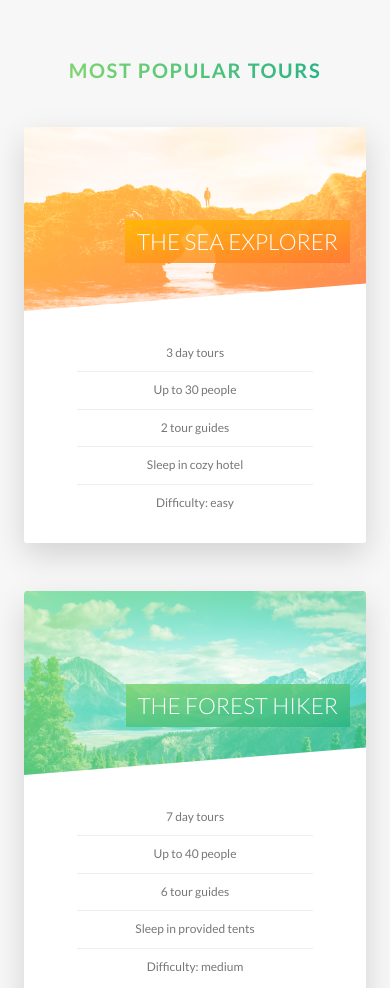
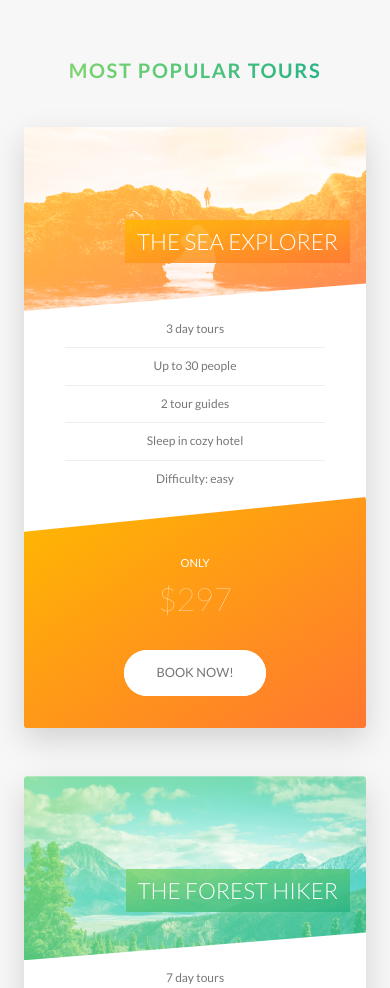
Before and after one commit to muhkyle17/natours-project, a website: page index.html in a window 390 px wide. Shown: the part 2462-3450 px from the top of the page. Drawn offline with Linux system fonts and the light colour scheme.

Commit message:
Add responsiveness to tours, stories and booking sections

```diff
--- a/sass/components/_card.scss
+++ b/sass/components/_card.scss
@@ -179,4 +179,48 @@
     font-size: 6rem;
     font-weight: 100;
   }
+
+  @include respond(tab-port) {
+    height: auto;
+    border-radius: 0.3rem;
+    background-color: $color-white;
+    box-shadow: 0 1.5rem 4rem rgba($color-black, 0.15);
+
+    &__side {
+      height: auto;
+      position: relative;
+      box-shadow: none;
+
+      &--back {
+        transform: rotateY(0);
+        clip-path: polygon(0 15%, 100% 0, 100% 100%, 0% 100%);
+      }
+    }
+
+    &:hover &__side--front {
+      transform: rotateY(-0);
+    }
+
+    &__details {
+      padding: 0 1rem;
+    }
+
+    // BACK SIDE STYLING
+    &__cta {
+      position: relative;
+      top: 0;
+      left: 0;
+      transform: translate(0);
+      width: 100%;
+      padding: 7rem 4rem 4rem 4rem;
+    }
+
+    &__price-box {
+      margin-bottom: 3rem;
+    }
+
+    &__price-value {
+      font-size: 4rem;
+    }
+  }
 } // .card
--- a/sass/components/_form.scss
+++ b/sass/components/_form.scss
@@ -15,6 +15,10 @@
     width: 90%;
     display: block;
     transition: all 0.3s;
+
+    @include respond(tab-port) {
+      width: 100%;
+    }
 
     &:focus {
       outline: none;
@@ -49,6 +53,11 @@
   &__radio-group {
     width: 49%;
     display: inline-block;
+
+    @include respond(tab-port) {
+      width: 100%;
+      margin-bottom: 2rem;
+    }
   }
 
   &__radio-input {
--- a/sass/components/_story.scss
+++ b/sass/components/_story.scss
@@ -10,6 +10,16 @@
   font-size: $default-font-size;
   transform: skewX(-12deg);
 
+  @include respond(tab-port) {
+    width: 100%;
+    padding: 4rem;
+    padding-left: 7rem;
+  }
+
+  @include respond(phone) {
+    transform: skewX(0);
+  }
+
   &__shape {
     width: 15rem;
     height: 15rem;
@@ -20,6 +30,10 @@
     clip-path: circle(50% at 50% 50%);
     transform: translateX(-3rem) skew(12deg);
     position: relative;
+
+    @include respond(phone) {
+      transform: translate(-3rem) skewX(0);
+    }
   }
 
   &__img {
@@ -31,6 +45,10 @@
 
   &__text {
     transform: skewX(12deg);
+
+    @include respond(phone) {
+      transform: skewX(0);
+    }
   }
 
   &__caption {
--- a/sass/pages/_home.scss
+++ b/sass/pages/_home.scss
@@ -73,10 +73,36 @@
   border-radius: 0.3rem;
   box-shadow: 0 1.5rem 4rem rgba($color-black, 0.2);
 
-  height: 50rem;
+  @include respond(tab-land) {
+    background-image: linear-gradient(
+        105deg,
+        rgba($color-white, 0.9) 0%,
+        rgba($color-white, 0.9) 65%,
+        transparent 65%
+      ),
+      url(../img/nat-10.jpg);
+    background-size: cover;
+  }
+
+  @include respond(tab-port) {
+    background-image: linear-gradient(
+        to right,
+        rgba($color-white, 0.9) 0%,
+        rgba($color-white, 0.9) 100%
+      ),
+      url(../img/nat-10.jpg);
+  }
 
   &__form {
     width: 50%;
     padding: 6rem;
+
+    @include respond(tab-land) {
+      width: 65%;
+    }
+
+    @include respond(tab-port) {
+      width: 100%;
+    }
   }
 }
```
Also changed, not shown: css/style.css.
